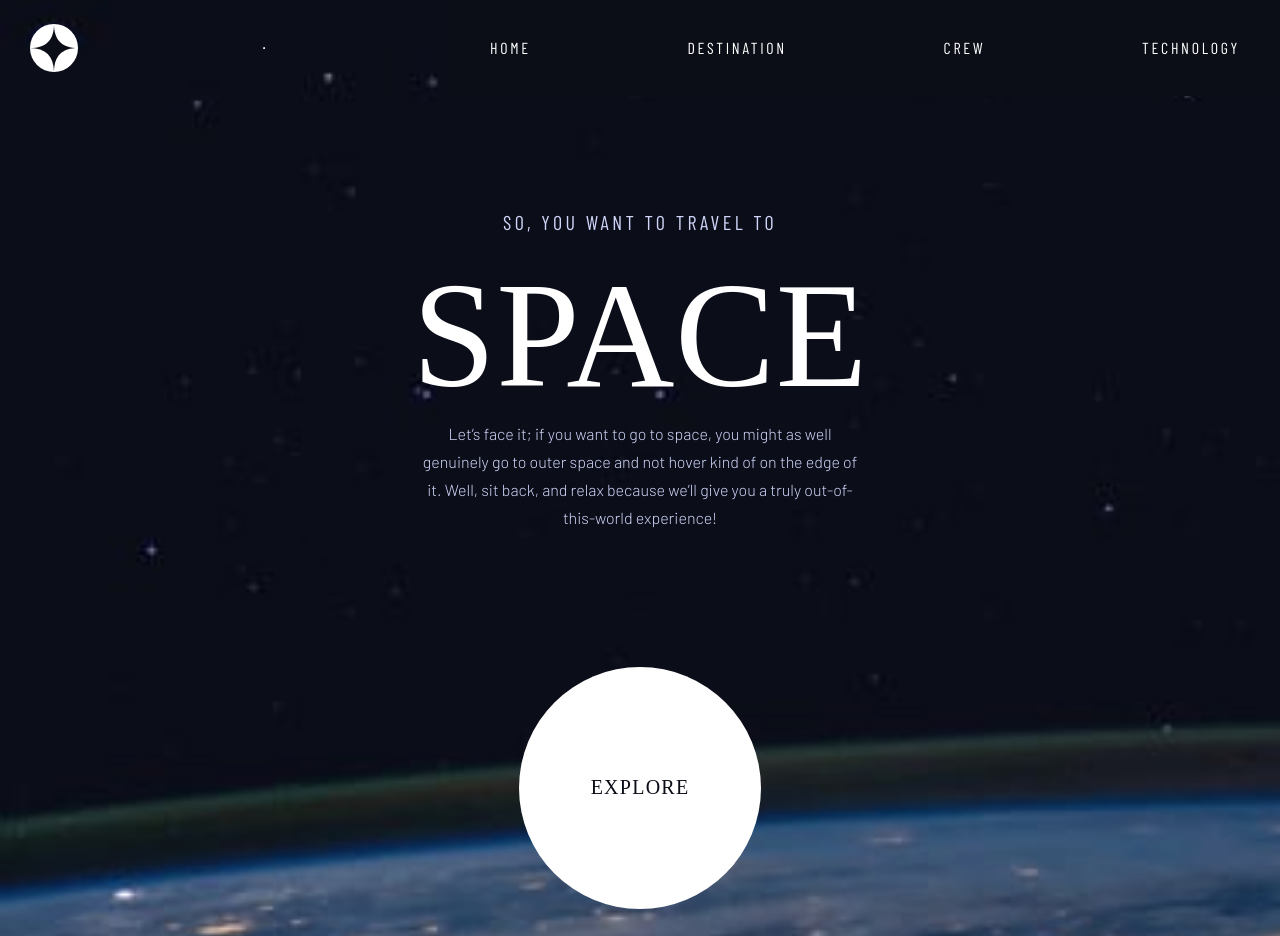
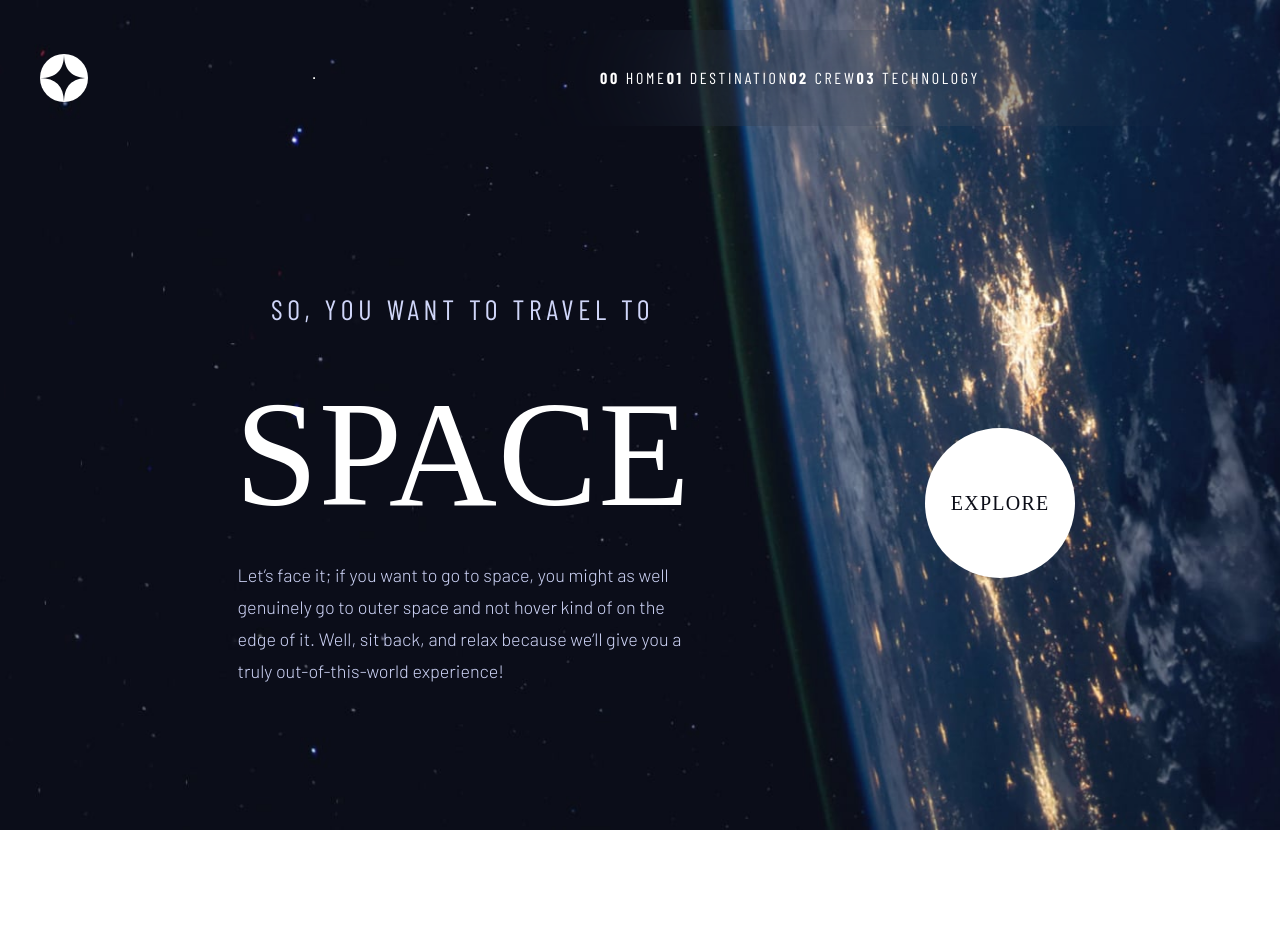
Before and after one commit to teadulellari/Space-tourism-multi-page-website, a React (Vite) app: page / in a window 1280 px wide. After the commit the page ends 830 px from the top, so only its background shows below. Built offline with nearby package versions, Linux system fonts and the light colour scheme; a web font is replaced by a local one.

Commit message:
styling the desktop version

```diff
--- a/src/components/Crew.jsx
+++ b/src/components/Crew.jsx
@@ -3,6 +3,7 @@ import { useParams, NavLink} from "react-router-dom";
 import "../styling/crew.css";
 import "../styling/global.css";
 import bg from "../assets/crew/background-crew-mobile.jpg"
+
 
 const Crew = ({ crew }) => {
   const { name: selectedCrewName } = useParams();
@@ -25,11 +26,11 @@ const Crew = ({ crew }) => {
   const { name, images, role, bio } = selectedMember;
 
   useEffect(() => {
-    document.documentElement.style.setProperty(
-      '--bodyImg',
-      `url("${bg}") center/cover no-repeat`
+    document.body.style.setProperty(
+      'background',
+      'var(--crewImg)'
     );
-  }, [images.bg]);
+  }, []);
 
   return (
     <div className="crew-container">
--- a/src/components/Destinations.jsx
+++ b/src/components/Destinations.jsx
@@ -25,11 +25,11 @@ const Destinations = ({ destinations }) => {
   const { name, images, description, distance, travel } = selectedDestination;
 
   useEffect(() => {
-    document.documentElement.style.setProperty(
-      '--bodyImg',
-      `url("${bg}") center/cover no-repeat`
+    document.body.style.setProperty(
+      'background',
+      'var(--destImg)'
     );
-  }, [images.bg]);
+  }, []);
 
   return (
     <div className="dest-wrapper">
@@ -42,6 +42,7 @@ const Destinations = ({ destinations }) => {
       <div className="moon-image">
         <img width={"170px"} height={"170px"} src={new URL(images.png, import.meta.url).href} alt={name} />
       </div>
+      <div className="dest-full-data">
       <div>
         <ul>
           {destinations.map((dest) => (
@@ -71,6 +72,7 @@ const Destinations = ({ destinations }) => {
         <h2>{travel}</h2>
       </div>
       </div>
+      </div>
     </div>
     </div>
   );
--- a/src/components/Home.jsx
+++ b/src/components/Home.jsx
@@ -1,9 +1,17 @@
-import NavBar from "./NavBar";
 import "../styling/global.css";
 import "../styling/home.css"
+import { useEffect } from "react";
+
 const Home = () => {
+  useEffect(() => {
+    document.body.style.setProperty(
+      'background',
+      'var(--homeImg)'
+    );
+  }, []);
+
     return (
-      <div className="home-main-container">
+
 
       <div className="home-container">
 
@@ -21,7 +29,7 @@ const Home = () => {
         <button className="circle-button">Explore</button>
         </div>
       </div>
-      </div>
+
     );
   };
 
--- a/src/components/Tech.jsx
+++ b/src/components/Tech.jsx
@@ -24,11 +24,11 @@ const Tech = ({ tech }) => {
     const { name, images, description } = selectedTech;
 
     useEffect(() => {
-        document.documentElement.style.setProperty(
-          '--bodyImg',
-          `url("${bg}") center/cover no-repeat`
-        );
-      }, [images.bg]);
+      document.body.style.setProperty(
+        'background',
+        'var(--techImg)'
+      );
+    }, []);
 
   return (
     <div className="tech-container">
--- a/src/styling/crew.css
+++ b/src/styling/crew.css
@@ -1,4 +1,8 @@
+:root{
+  --crewImg : url("../assets/crew/background-crew-mobile.jpg") center/cover no-repeat;
+}
 .crew-container {
+  height: 100vh;
   width: 100%;
   box-sizing: border-box;
   display: flex;
@@ -11,6 +15,7 @@
     margin: 20px 0px;
     padding: 0px 20px;
 }
+
 .crew-container .title {
   font-family: "Barlow Condensed", sans-serif;
   font-size: 16px;
@@ -92,6 +97,9 @@
 
 /* Tablet and larger screens */
 @media screen and (min-width: 768px) {
+  :root{
+    --crewImg : url("../assets/crew/background-crew-tablet.jpg") center/cover no-repeat;
+  }
   .crew-container {
     justify-content: space-between;
     height: calc(100vh - 96px);
@@ -159,3 +167,6 @@
     width: 456.37px;
   }
 }
+/* :root{
+  --crewImg : url("../assets/crew/background-crew-tablet.jpg") center/cover no-repeat;
+} */
--- a/src/styling/destination.css
+++ b/src/styling/destination.css
@@ -2,10 +2,12 @@
   --secondary-color: #616476;
   --primary-color: #ffffff;
   --primary-purple: #d0d6f9;
+  --destImg : url("../assets/destination/background-destination-mobile.jpg") center/cover no-repeat;
 }
 
+
 .dest-container {
-  height: 100vh;
+
   display: flex;
   flex-direction: column;
   color: white;
@@ -27,14 +29,14 @@
   font-weight: bold;
   display: contents;
 }
-ul {
+.dest-container ul {
   display: flex;
   flex-direction: row;
   font-family: "Barlow Condensed", sans-serif;
   width: 100%;
   letter-spacing: 2.36px;
   font-weight: normal;
-  justify-content: space-between;
+  justify-content: center;
   align-items: center;
   text-transform: uppercase;
   font-size: 14px;
@@ -89,6 +91,10 @@ ul {
 }
 /* tablet view  */
 @media screen and (min-width: 768px) {
+  :root{
+    --destImg : url("../assets/destination/background-destination-tablet.jpg") center/cover no-repeat;
+  }
+
   .dest-container {
     height: calc(100vh - 96px);
     margin: 0;
@@ -109,7 +115,7 @@ ul {
     height: 300px;
     margin: 40px 0;
   }
-  ul {
+  .dest-container ul {
     letter-spacing: 2.7px;
     font-size: 16px;
   }
@@ -128,3 +134,63 @@ ul {
     gap: 80px;
   }
 }
+@media screen and (min-width: 1024px) {
+  :root{
+    --destImg : url("../assets/destination/background-destination-desktop.jpg") center/cover no-repeat;
+  }
+  .dest-container {
+    display: grid;
+    grid-template-rows: 1fr 4fr;
+    grid-template-columns: 1fr 1fr;
+    gap: 40px;
+    justify-content: center;
+    align-items: self-start;
+  }
+
+  .moon-image {
+    grid-row: 2;
+    grid-column: 1;
+    align-items: center;
+    justify-self: center;
+    width: 445px;
+    height: 445px;;
+  }
+  .dest-container img {
+    width: 445px;
+    height: 445px;;
+  }
+
+  .dest-full-data {
+    grid-row: 2;
+    grid-column: 2;
+    display: flex;
+    flex-direction: column;
+    align-items: flex-start;
+    gap: 20px;
+  }
+  .dest-container .title {
+    font-size: 28px;
+    letter-spacing: 4,72px;
+    justify-self: flex-start;
+    align-self: center;
+    padding-left: 40px;
+
+  }
+  .dest-container h1 {
+    font-size: 100px;
+    margin: 0;
+    text-align: left;
+  }
+  .dest-container p {
+    line-height: 32px;
+    font-size: 18px;
+    text-align: start;
+    word-spacing: 1px;
+    width: 444px;
+  }
+  .dest-container hr {
+    border: 0.5px solid var(--secondary-color);
+    width: 444px;
+    margin: 20px 0;
+  }
+}
--- a/src/styling/global.css
+++ b/src/styling/global.css
@@ -8,7 +8,7 @@
   --font-m: 56px;
   --font-s: 32px;
   --font-xs: 28px;
-  --bg-img: url("../assets/home/background-home-mobile.jpg") center/cover no-repeat;
+  --bodyImg: url("../assets/home/background-home-mobile.jpg") center/cover no-repeat;
 }
 
 html, body, #root {
@@ -20,7 +20,7 @@ html, body, #root {
 body {
   width: 100%;
   min-height: 100vh;
-  background: var(--bodyImg, var(--bg-img));
+  background: var(--bodyImg);
   text-align: center;
 }
 
--- a/src/styling/home.css
+++ b/src/styling/home.css
@@ -1,11 +1,12 @@
 
-.home-main-container{
-    height: calc(100vh - 96px);
+
+:root{
+  --homeImg : url("../assets/home/background-home-mobile.jpg") center/cover no-repeat;
 }
 
   .home-container{
+    height: calc(100vh - 96px);
     margin: 0;
-    min-height: 100%;
     display: flex;
     flex-direction: column;
     align-content: space-between;
@@ -18,6 +19,8 @@
     justify-content: space-between;
     padding: 30px;
   }
+
+
 
 
 
@@ -77,14 +80,13 @@
   /* } */
   /* Tablet and larger screens */
 @media screen and (min-width: 768px) {
-  .home-container{
-    min-height: 100vh;
-    justify-content: space-around;
+  :root{
+    --homeImg : url("../assets/home/background-home-tablet.jpg") center/cover no-repeat;
   }
+
   .home-container{
     margin: 40px 0;
-    min-height: 100vh;
-    align-content: space-around;
+    justify-content: space-around;
   }
   .container-1 {
     box-sizing: border-box;
@@ -112,3 +114,66 @@
 
   }
 }
+@media screen and (min-width: 1024px) {
+  :root{
+    --homeImg : url("../assets/home/background-home-desktop.jpg") center/cover no-repeat;
+  }
+
+  .home-container{
+    flex-direction: row;
+    align-items: center;
+    justify-content: space-evenly;
+    text-align: start;
+    margin: 0px;
+  }
+  .container-1 h2 {
+    letter-spacing: 4.72px;
+    font-size: 28px;
+  }
+
+  .container-1 h1 {
+    font-size: 150px;
+    line-height: auto;
+  }
+  .container-1 p {
+    line-height: 32px;
+    font-size: 18px;
+    width: 450px;
+  }
+  .circle-button {
+    position: relative;
+    width: 274px;
+    height: 274px;
+    font-size: 32px;
+    letter-spacing: 2px;
+
+    transition: all 0.3s ease-in-out;
+  }
+
+  .circle-button:before {
+    content: '';
+    position: absolute;
+    width: 350px;
+    height: 350px;
+    border-radius: 50%;
+    background-color: #24262F;
+    border: 2px solid;
+    top: 50%;
+    left: 50%;
+    transform: translate(-50%, -50%);
+    opacity: 0;
+    z-index: -1;
+    transition: all 0.3s ease-in-out;
+  }
+
+  .circle-button:hover:before {
+    opacity: 1; /* Makes the larger circle visible on hover */
+
+ }
+ .container-1 {
+  justify-content: space-around;
+  padding: 30px;
+  gap: 20px;
+}
+
+}
--- a/src/styling/navBar.css
+++ b/src/styling/navBar.css
@@ -111,7 +111,7 @@ nav.show .bold-number {
 }
 
 /* Tablet and larger screens */
-@media screen and (min-width: 768px) {
+@media screen and (min-width: 768px)  {
   .logo {
     height: 48px;
     width: 48px;
@@ -159,10 +159,49 @@ nav.show .bold-number {
     background-color: var(--primary-blue);
     padding: 0 40px ;
     height: 96px;
-
-
   }
   .bold-number{
     display: none;
   }
 }
+@media screen and (min-width: 1024px) {
+
+  nav {
+    justify-content: center;
+    align-content: center;
+    margin-top: 30px;
+    padding-top: 0;
+    padding: 0  0 0 40px ;
+    height: 96px;
+
+  }
+  ul {
+
+    width: 50%;
+  }
+  .backdrop {
+
+    top:20px;
+    padding: 0;
+
+  }
+  .bold-number{
+    display: contents;
+    font-weight: bold;
+  }
+  .nav-list {
+    width: 50%;
+    background-color: transparent;
+    backdrop-filter: blur(80px);
+    padding: 0 60px ;
+    height: 96px;
+  }
+
+}
+
+/* .selected ::after {
+  height: 3px;
+  width: 10px;
+  content: "";
+  border-bottom: 10px solid white;
+} */
--- a/src/styling/tech.css
+++ b/src/styling/tech.css
@@ -1,3 +1,6 @@
+:root{
+  --techImg : url("../assets/technology/background-technology-mobile.jpg") center/cover no-repeat;
+}
 .tech-container {
   color: var(--primary-white);
   display: flex;
@@ -80,6 +83,9 @@
 }
 
 @media screen and (min-width: 768px) {
+  :root{
+    --techImg : url("../assets/technology/background-technology-tablet.jpg") center/cover no-repeat;
+  }
   .tech-container {
     height: calc(100vh - 96px);
     color: var(--primary-white);
```
